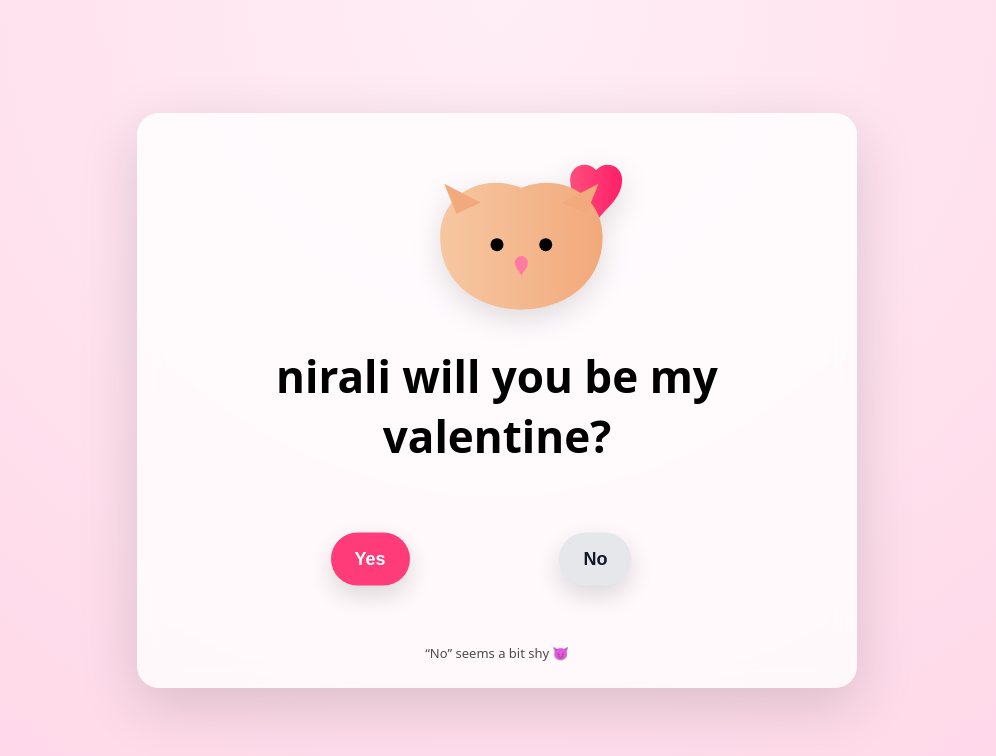
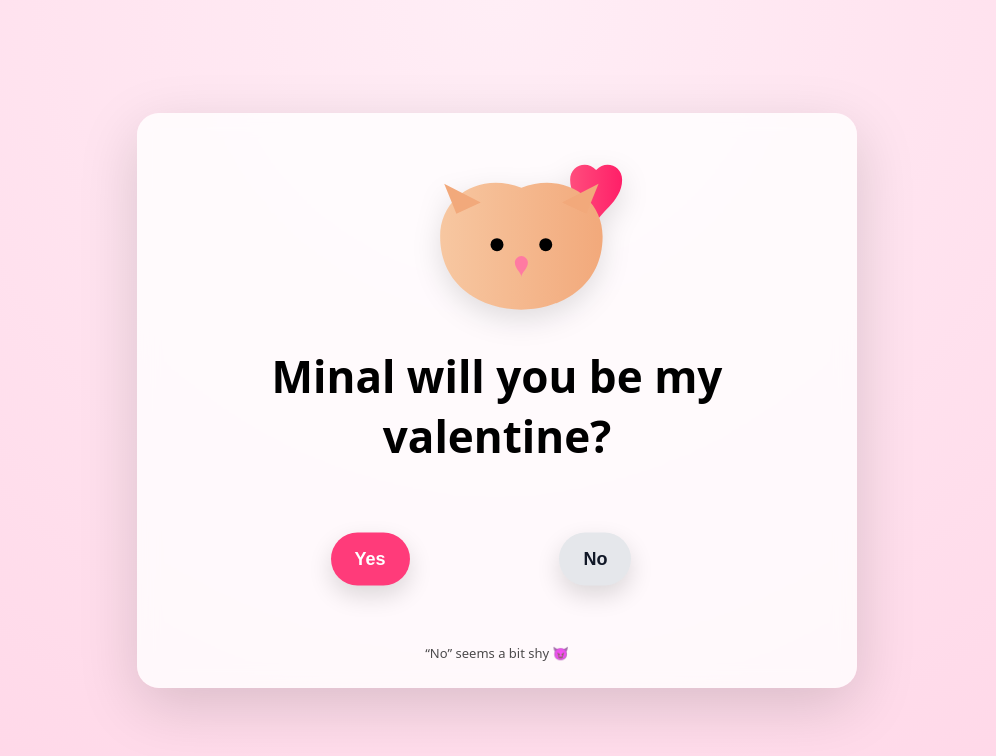
Before and after one commit to raj0991/Ghub, a plain HTML site: page index.html in a window 1280 px wide. Shown: the whole page, without its empty margins (143-1139 px from the left). Drawn offline with nearby package versions, Linux system fonts and the light colour scheme.

```diff
--- a/index.html
+++ b/index.html
@@ -171,7 +171,7 @@
             fill="#ff7aa2"/>
     </svg>
 
-    <h1>nirali will you be my valentine?</h1>
+    <h1>Minal will you be my valentine?</h1>
 
     <section class="button-zone" id="zone">
       <button id="yesBtn">Yes</button>
```
